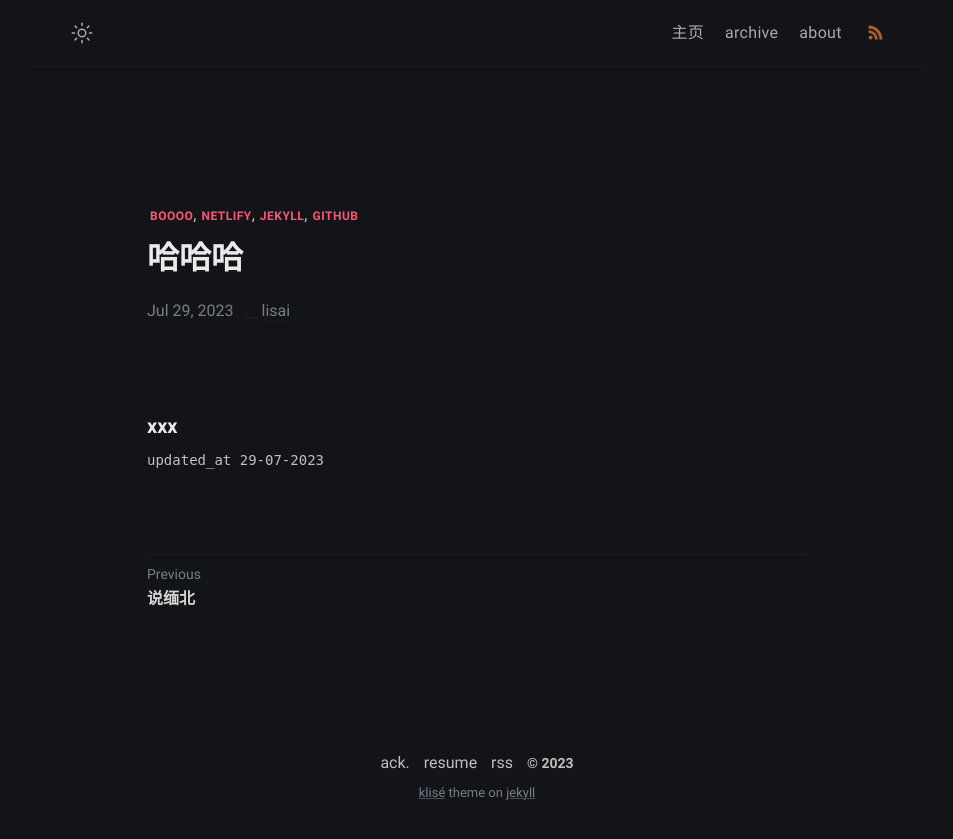
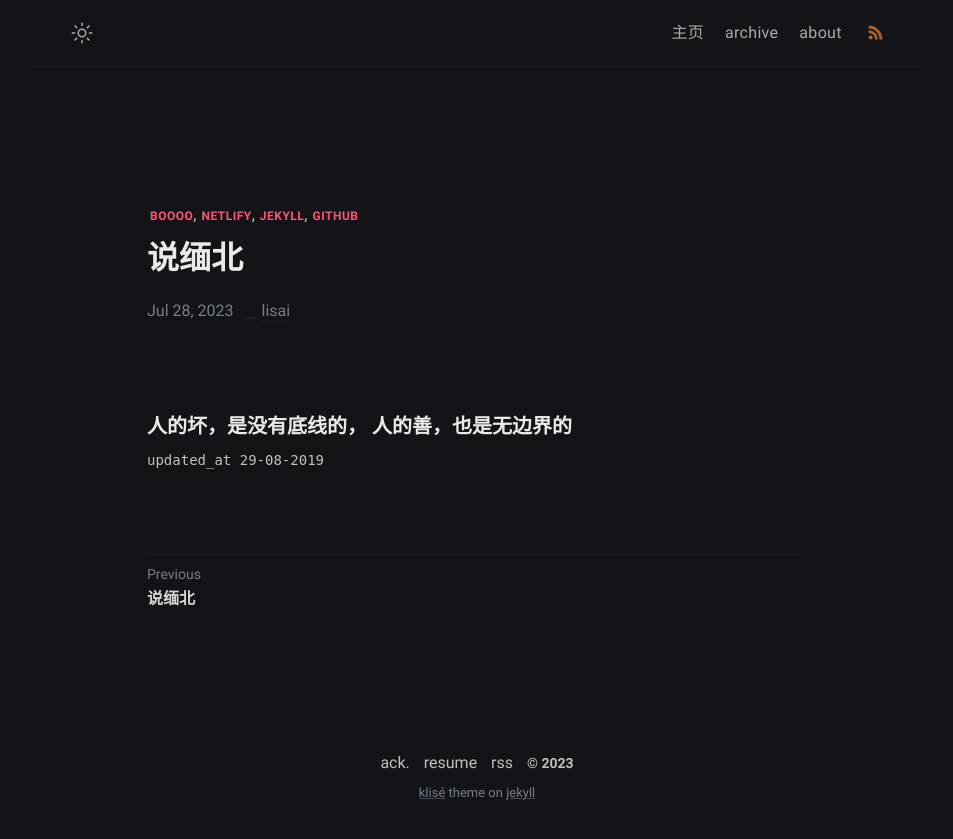
Before and after one commit to hello-lisai/hello-lisai-blog, a Jekyll site: the page built from _posts/2307290/2023-7-29-2307290.md, in a window 1280 px wide. Shown: the top 839 px of the page, without its empty margins (163-1116 px from the left). Built offline with Jekyll 4.4.1, drawn with Linux system fonts in a browser that asks for light colours; some web fonts are replaced.

Commit message:
Update 2023-7-29-2307290.md

```diff
--- a/_posts/2307290/2023-7-29-2307290.md
+++ b/_posts/2307290/2023-7-29-2307290.md
@@ -1,9 +1,9 @@
 ---
-title: 哈哈哈
-date: 2023-07-29 10:26:25 +07:00
-modified: 2023-07-29 10:26:25 +07:00
+title: 说缅北
+date: 2023-07-28 09:45:47
+modified: 2019-08-29 09:24:47
 tags: [boooo, netlify, jekyll, github]
 description: All the services are free, a source code this site placed on github repository and intergration with netlify service, another service that you can use is github page for hosting your own static site.
 ---
 
-#### xxx
+#### 人的坏，是没有底线的， 人的善，也是无边界的
```
